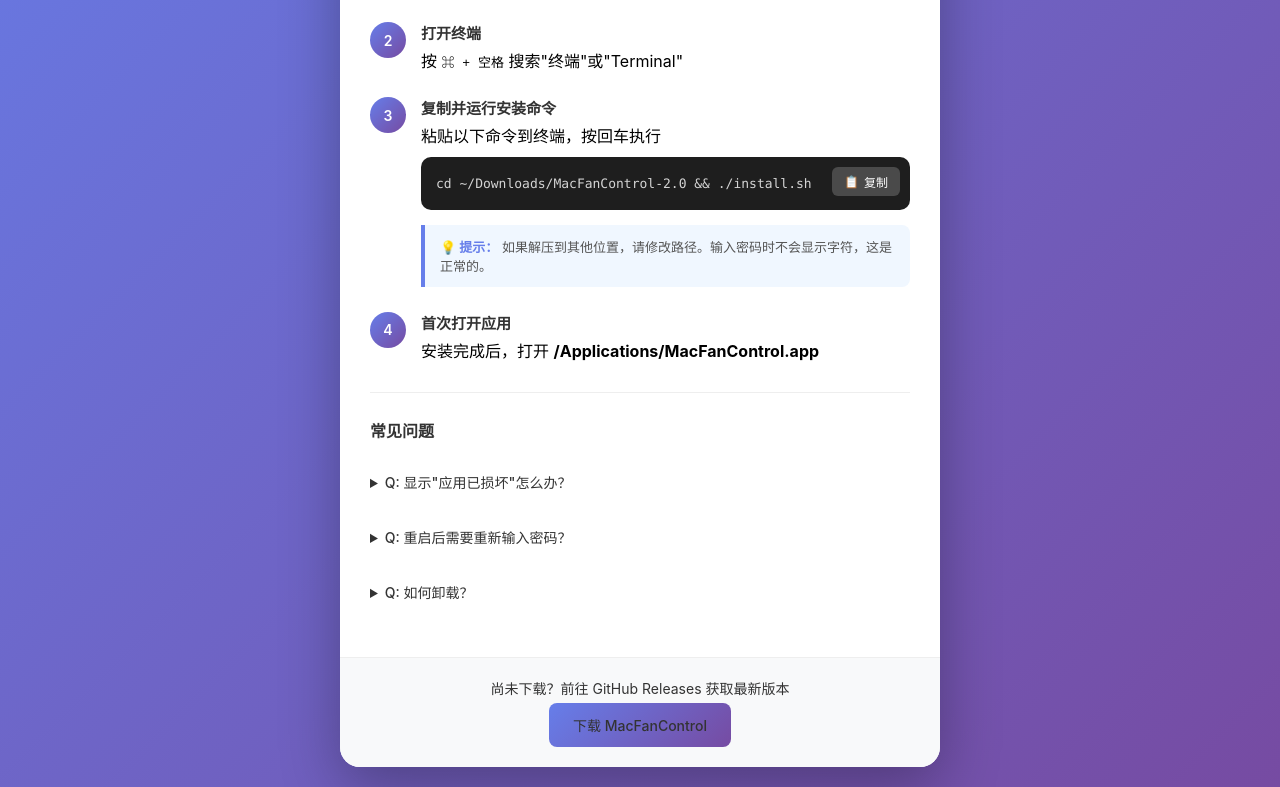
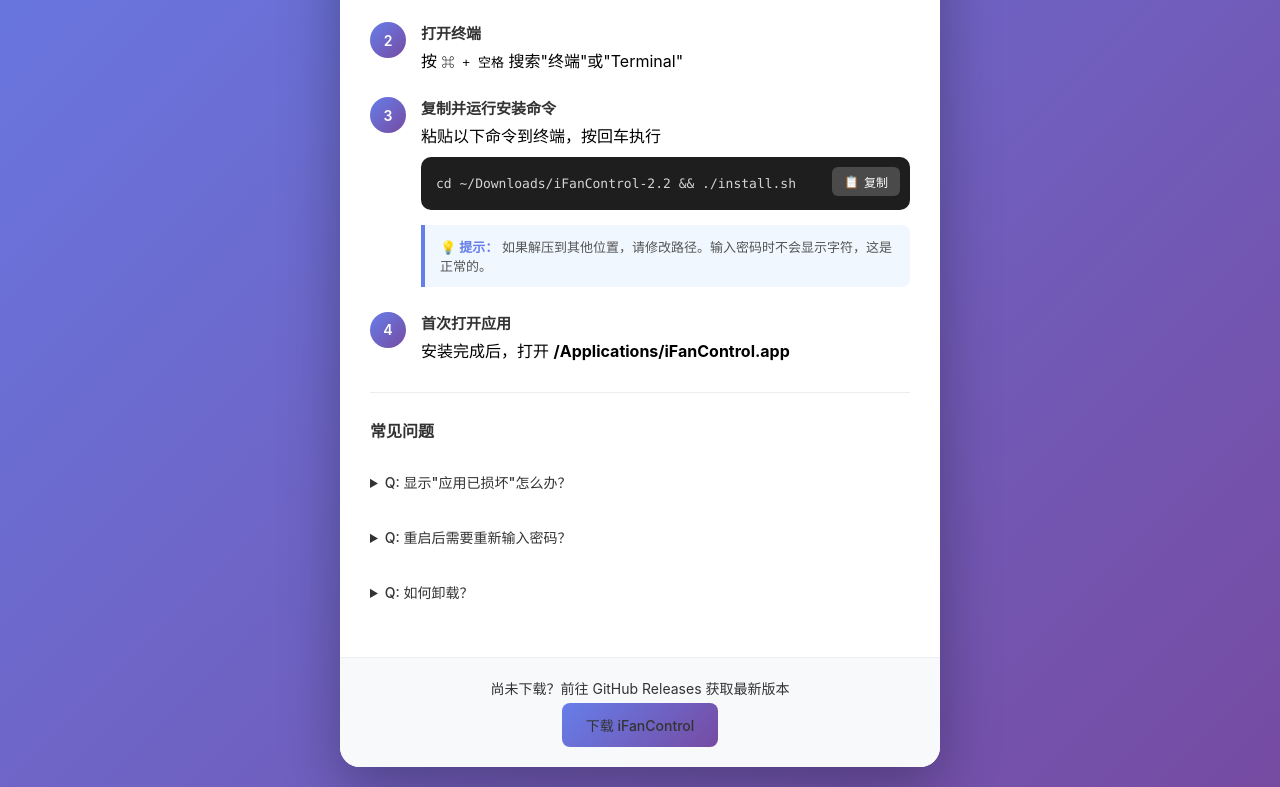
Before and after one commit to PureMilkchun/iFanControl, a plain HTML site: page 安装说明.html in a window 1280 px wide. Shown: the part 395-1182 px from the top of the page. Drawn offline with Linux system fonts and the light colour scheme.

Commit message:
更新安装说明.html 中的版本号和名称

```diff
--- a/安装说明.html
+++ b/安装说明.html
@@ -396,7 +396,7 @@
                             <span class="zh">复制</span>
                             <span class="en" style="display:none">Copy</span>
                         </button>
-                        <code>cd ~/Downloads/MacFanControl-2.0 && ./install.sh</code>
+                        <code>cd ~/Downloads/iFanControl-2.2 && ./install.sh</code>
                     </div>
 
                     <div class="tip">
@@ -414,8 +414,8 @@
                 <div class="step-content">
                     <h3 class="zh">首次打开应用</h3>
                     <h3 class="en" style="display:none">First time opening the app</h3>
-                    <p class="zh">安装完成后，打开 <strong>/Applications/MacFanControl.app</strong></p>
-                    <p class="en" style="display:none">After installation, open <strong>/Applications/MacFanControl.app</strong></p>
+                    <p class="zh">安装完成后，打开 <strong>/Applications/iFanControl.app</strong></p>
+                    <p class="en" style="display:none">After installation, open <strong>/Applications/iFanControl.app</strong></p>
                 </div>
             </div>
 
@@ -464,7 +464,7 @@
                                 <span class="zh">复制</span>
                                 <span class="en" style="display:none">Copy</span>
                             </button>
-                            <code>cd ~/Downloads/MacFanControl-2.0 && ./uninstall.sh</code>
+                            <code>cd ~/Downloads/iFanControl-2.2 && ./uninstall.sh</code>
                         </div>
                     </div>
                 </details>
@@ -474,9 +474,9 @@
         <div class="download-section">
             <p class="zh">尚未下载？前往 GitHub Releases 获取最新版本</p>
             <p class="en" style="display:none">Not downloaded yet? Get the latest version from GitHub Releases</p>
-            <a href="https://github.com/PureMilkchun/mac-fan-control/releases/tag/v2.0" target="_blank" class="btn">
-                <span class="zh">下载 MacFanControl</span>
-                <span class="en" style="display:none">Download MacFanControl</span>
+            <a href="https://github.com/PureMilkchun/iFanControl/releases/tag/v2.2" target="_blank" class="btn">
+                <span class="zh">下载 iFanControl</span>
+                <span class="en" style="display:none">Download iFanControl</span>
             </a>
         </div>
     </div>
```
